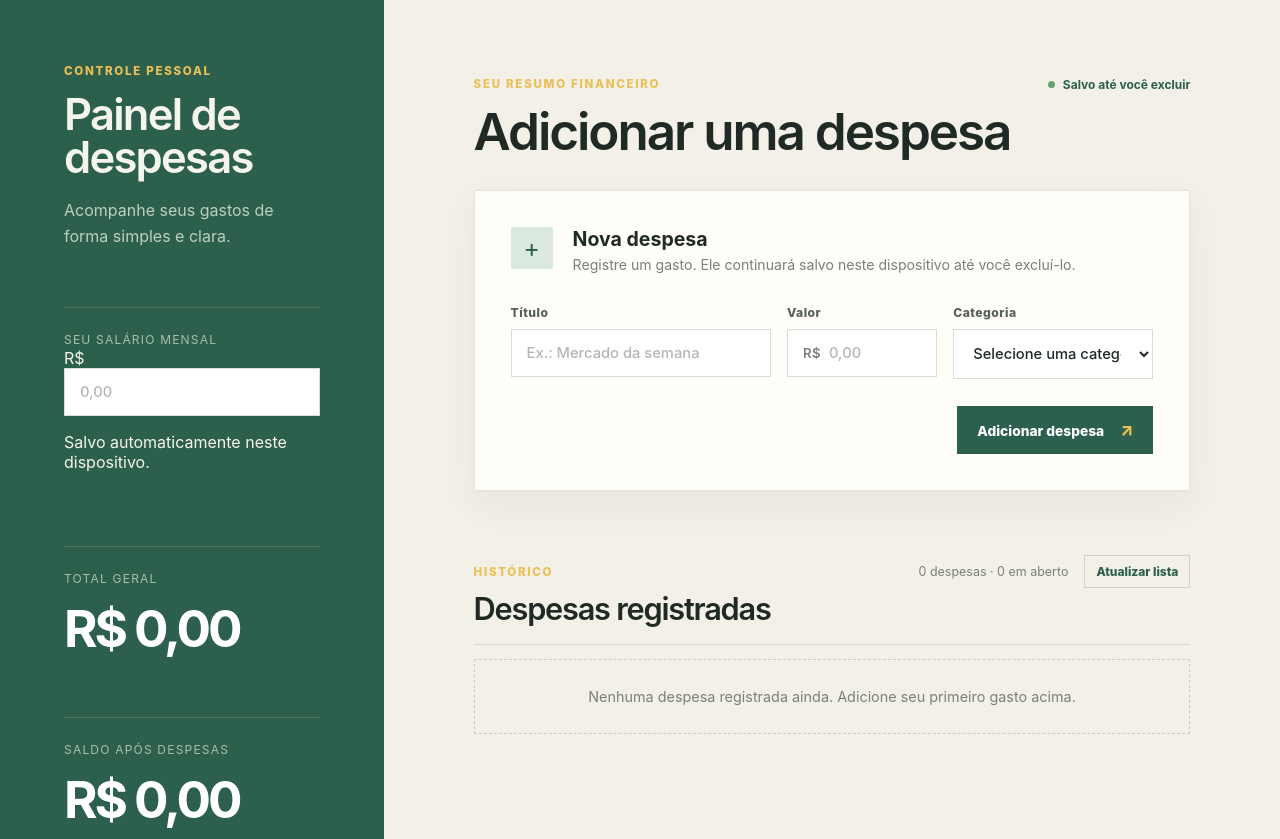
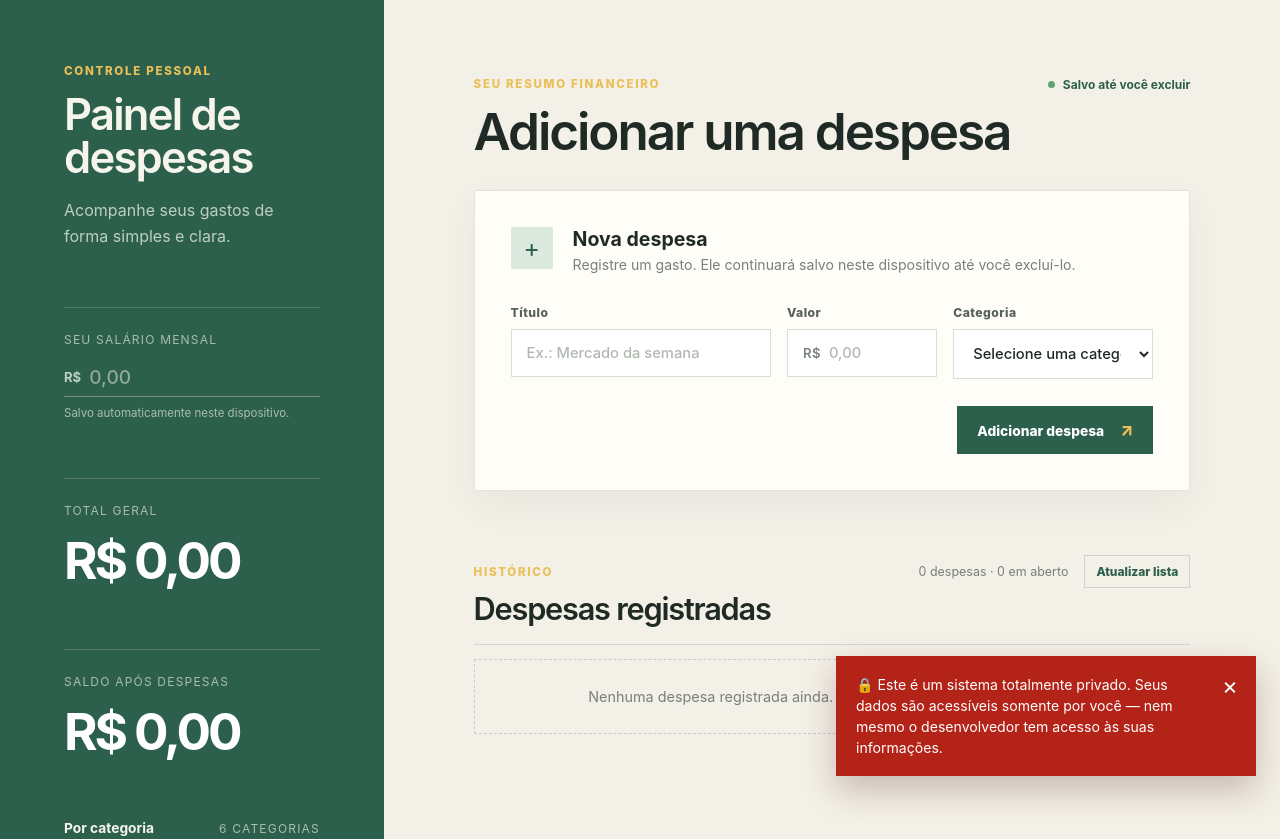
Before and after one commit to Finnzxx/painel-de-despesas, a website built with Vite: page index.html in a window 1280 px wide. Shown: the top 839 px of the page. Built offline with nearby package versions, Linux system fonts and the light colour scheme.

Commit message:
Style and schedule privacy notice

```diff
--- a/src/main.ts
+++ b/src/main.ts
@@ -3,6 +3,7 @@ import { categorias, type Categoria, type Despesa } from './types';
 
 const chaveArmazenamento = 'painel-de-despesas';
 const chaveSalario = 'painel-de-despesas-salario';
+const intervaloAvisoPrivacidade = 10 * 60 * 1000;
 let despesas: Despesa[] = carregarDespesas();
 let salario = carregarSalario();
 const moeda = new Intl.NumberFormat('pt-BR', {
@@ -22,6 +23,12 @@ const saldoDisponivel = document.getElementById('saldo-disponivel') as HTMLEleme
 const contadorDespesas = document.getElementById('contador-despesas') as HTMLElement;
 const mensagemErro = document.getElementById('mensagem-erro') as HTMLElement;
 const atualizarListaButton = document.getElementById('atualizar-lista') as HTMLButtonElement;
+const privacidadePopup = document.getElementById('privacidade-popup') as HTMLElement;
+const fecharPrivacidadeButton = document.getElementById('fechar-privacidade') as HTMLButtonElement;
+
+function mostrarAvisoPrivacidade(): void {
+    privacidadePopup.hidden = false;
+}
 
 function formatarMoeda(valor: number): string {
     return moeda.format(valor);
@@ -292,6 +299,10 @@ atualizarListaButton.addEventListener('click', () => {
 
 window.addEventListener('pagehide', salvarTudo);
 
+fecharPrivacidadeButton.addEventListener('click', () => {
+    privacidadePopup.hidden = true;
+});
+
 document.addEventListener('visibilitychange', () => {
     if (document.visibilityState === 'hidden') {
         salvarTudo();
@@ -302,3 +313,5 @@ atualizarLista();
 salarioInput.value = salario > 0 ? String(salario) : '';
 salvarTudo();
 atualizarResumo();
+mostrarAvisoPrivacidade();
+window.setInterval(mostrarAvisoPrivacidade, intervaloAvisoPrivacidade);
--- a/src/style.css
+++ b/src/style.css
@@ -21,6 +21,59 @@
 body {
     margin: 0;
     min-width: 320px;
+}
+
+.privacy-popup {
+    position: fixed;
+    right: 24px;
+    bottom: 24px;
+    z-index: 10;
+    display: flex;
+    align-items: flex-start;
+    gap: 16px;
+    width: min(420px, calc(100vw - 32px));
+    padding: 18px 18px 18px 20px;
+    background: #b42318;
+    color: #fff;
+    box-shadow: 0 14px 32px rgba(71, 20, 15, .25);
+    animation: privacy-popup-entry .25s ease-out;
+}
+
+.privacy-popup[hidden] {
+    display: none;
+}
+
+.privacy-popup p {
+    margin: 0;
+    font-size: .88rem;
+    line-height: 1.5;
+}
+
+.privacy-popup-close {
+    flex: 0 0 auto;
+    border: 0;
+    background: transparent;
+    color: #fff;
+    cursor: pointer;
+    font-size: 1.5rem;
+    line-height: 1;
+    padding: 0;
+}
+
+.privacy-popup-close:hover {
+    color: #ffd8d3;
+}
+
+@keyframes privacy-popup-entry {
+    from {
+        opacity: 0;
+        transform: translateY(12px);
+    }
+
+    to {
+        opacity: 1;
+        transform: translateY(0);
+    }
 }
 
 button,
@@ -94,6 +147,43 @@ select {
     font-size: clamp(2.1rem, 4vw, 3.65rem);
     letter-spacing: -.06em;
     margin-top: 10px;
+}
+
+.salary-input-wrapper {
+    display: flex;
+    align-items: center;
+    margin-top: 10px;
+    border-bottom: 1px solid #769182;
+}
+
+.salary-input-wrapper span {
+    color: #bdcec2;
+    font-size: .82rem;
+    font-weight: 700;
+}
+
+.salary-input-wrapper input {
+    min-width: 0;
+    border: 0;
+    background: transparent;
+    color: #fff;
+    padding: 7px 0 7px 8px;
+    font-size: 1.2rem;
+    outline: none;
+}
+
+.salary-input-wrapper input::placeholder {
+    color: #8da99a;
+}
+
+.salary-hint {
+    margin: 9px 0 0;
+    color: #a8bdb0;
+    font-size: .72rem;
+}
+
+.balance-negative {
+    color: #f2b3a8 !important;
 }
 
 .category-summary {
@@ -434,6 +524,11 @@ input::placeholder {
     color: #6c655b;
 }
 
+.category-contas {
+    background: #e8e4dc;
+    color: #6c655b;
+}
+
 .expense-value {
     color: var(--green);
     font-size: 1rem;
@@ -476,6 +571,12 @@ input::placeholder {
     .sidebar,
     .content {
         padding: 28px 20px;
+    }
+
+    .privacy-popup {
+        right: 16px;
+        bottom: 16px;
+        width: calc(100vw - 32px);
     }
 
     .content-header {
```
